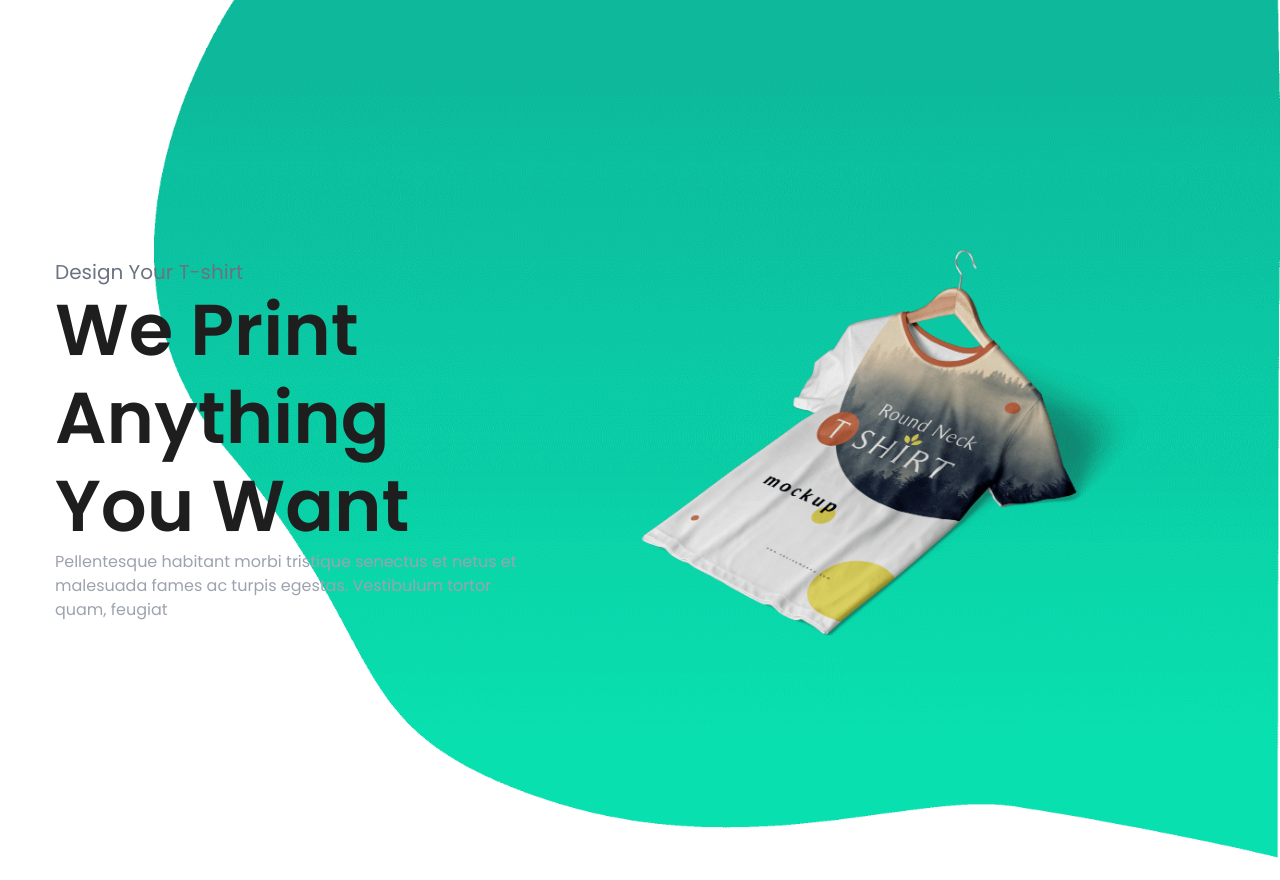
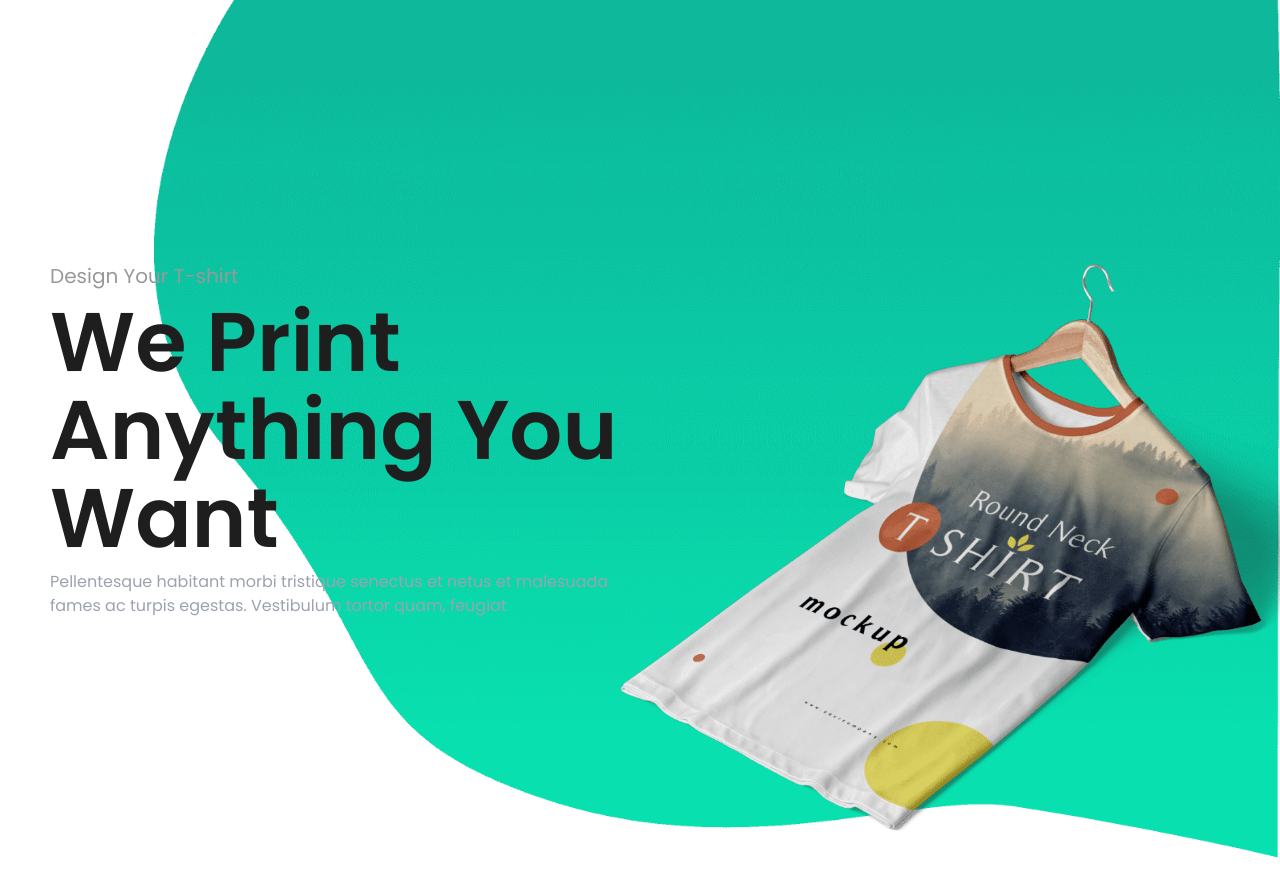
Before and after one commit to Gbemiga97/custom-print, a React (Create React App) app: page /#/ in a window 1280 px wide. Built offline with nearby package versions, Linux system fonts and the light colour scheme.

Commit message:
fifth commit

```diff
--- a/src/index.css
+++ b/src/index.css
@@ -8,6 +8,6 @@
     @apply font text-black text-lg
   }
   .h1 {
-    @apply text-6xl xl:text-[4.5rem] font-semibold leading-[4.5rem] xl:leading-[5.5rem] text-[#1E1E1E]
+    @apply text-6xl xl:text-[5.2rem] font-semibold leading-[4.5rem] xl:leading-[5.5rem] text-[#1E1E1E]
   }
 }
--- a/src/pages/Home.jsx
+++ b/src/pages/Home.jsx
@@ -7,10 +7,10 @@ const Home = () => {
             <div  className="bg-heroBg3 h-full  bg-no-repeat bg-contain  bg-right absolute -top-1 bottom-0 left-0 right-0" />
         <div className="h-[110vh] relative  container mx-auto">
            {/* text & image */}
-            <div className="flex items-center justify-center h-full ">
+            <div className="flex xl:items-center justify-between w-full h-full ">
                 {/* text */}
-                <div className=" flex flex-col items-start  justify-start">
-                    <p className="text-xl text-gray-500">
+                <div className=" flex flex-col items-start  gap-y-2  justify-start max-w-xl">
+                    <p className="text-xl text-[#989898] font-normal">
                         Design Your T-shirt</p>
                     <h1 className="h1">
                         We Print Anything
@@ -23,8 +23,8 @@ const Home = () => {
 
                 {/* image */}
 
-                   <div className="">
-                   <img src={images.HeroShirt} alt="shirt" className="" />
+                   <div className="absolute -right-[15rem] bottom-0 max-w-5xl">
+                   <img src={images.HeroShirt} alt="shirt" className=" " />
 
                    </div>
             </div>
--- a/tailwind.config.js
+++ b/tailwind.config.js
@@ -9,7 +9,7 @@ module.exports = {
     },
     container: {
       padding: {
-        DEFAULT: '15px'
+        DEFAULT: '10px'
       }
     },
     screens: {
```
